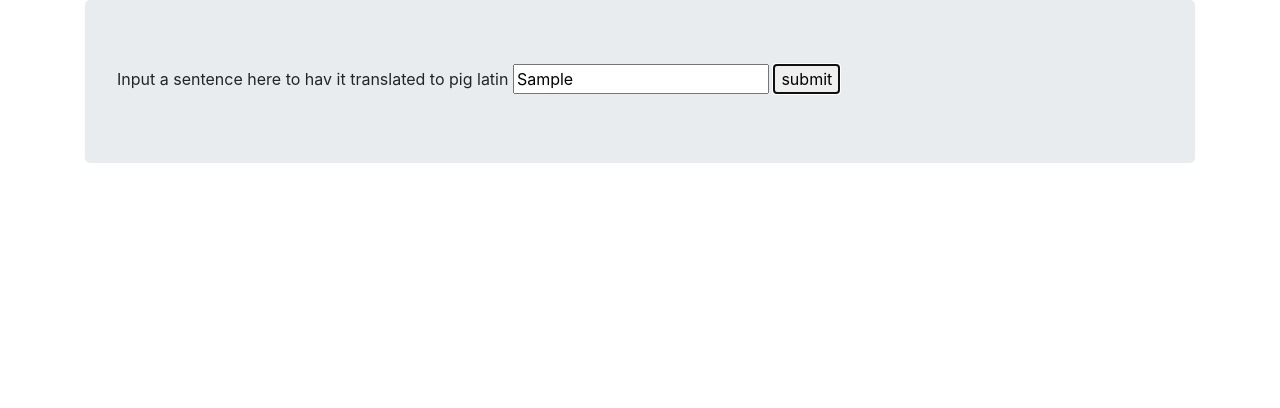
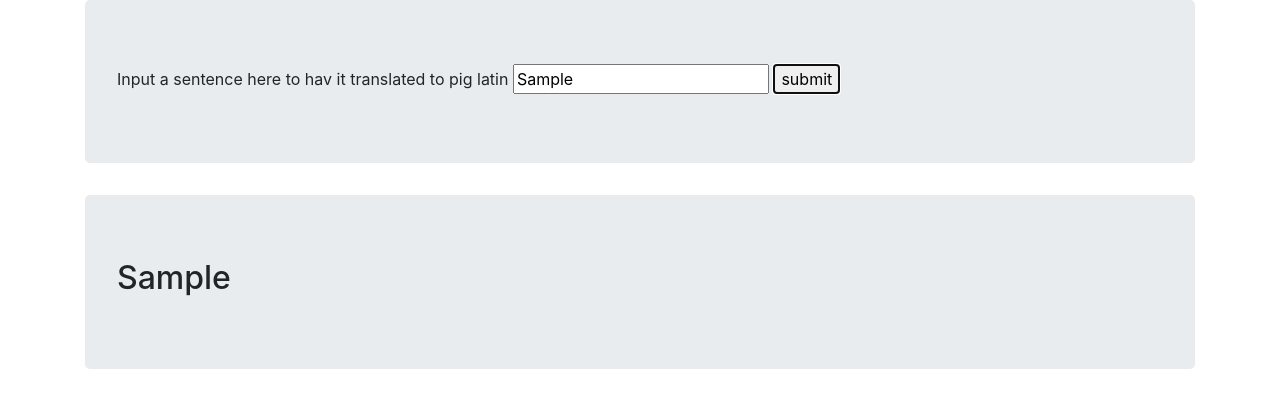
Before and after one commit to LonleyBuzzyBee/pig-latin-2, a plain HTML site: page index.html in a window 1280 px wide. Both pictures are taken after typing "Sample" into the empty fields and a click on the button "submit". Drawn offline with Linux system fonts and the light colour scheme.

Commit message:
got first spec in readme to work in scripts.js

```diff
--- a/index.html
+++ b/index.html
@@ -19,7 +19,7 @@
       </form>
     </div>
 
-    <div class="jumbotron no-show">
+    <div id='result-box' class="jumbotron no-show">
       <h2 id="result"></h2>
     </div>
   </div>
--- a/js/script.js
+++ b/js/script.js
@@ -1,6 +1,17 @@
 //backend
 function pigLatin(str) {
-  return str
+  var vowelsArr = ['a', 'e', 'i', 'o', 'u']
+  var splitStr = str.split(' ')
+  var final = []
+  splitStr.forEach(function (word) {
+    if (vowelsArr.includes(word[0])) {
+      final.push(word + 'ay')
+    } else {
+      final.push(word)
+    }
+  });
+  // console.log(splitStr[0], splitStr[0][0]);
+  return final.join(' ')
 }
 
 //front end
@@ -9,8 +20,8 @@ $(document).ready(function () {
     event.preventDefault();
     var input = $("#input").val();
     var output = pigLatin(input);
-    $("#result").removeClass('no-show')
-    $('#result').text(output)
+    $("#result-box").slideToggle('.no-show');
+    $('#result').text(output);
   })
 
 })
```
